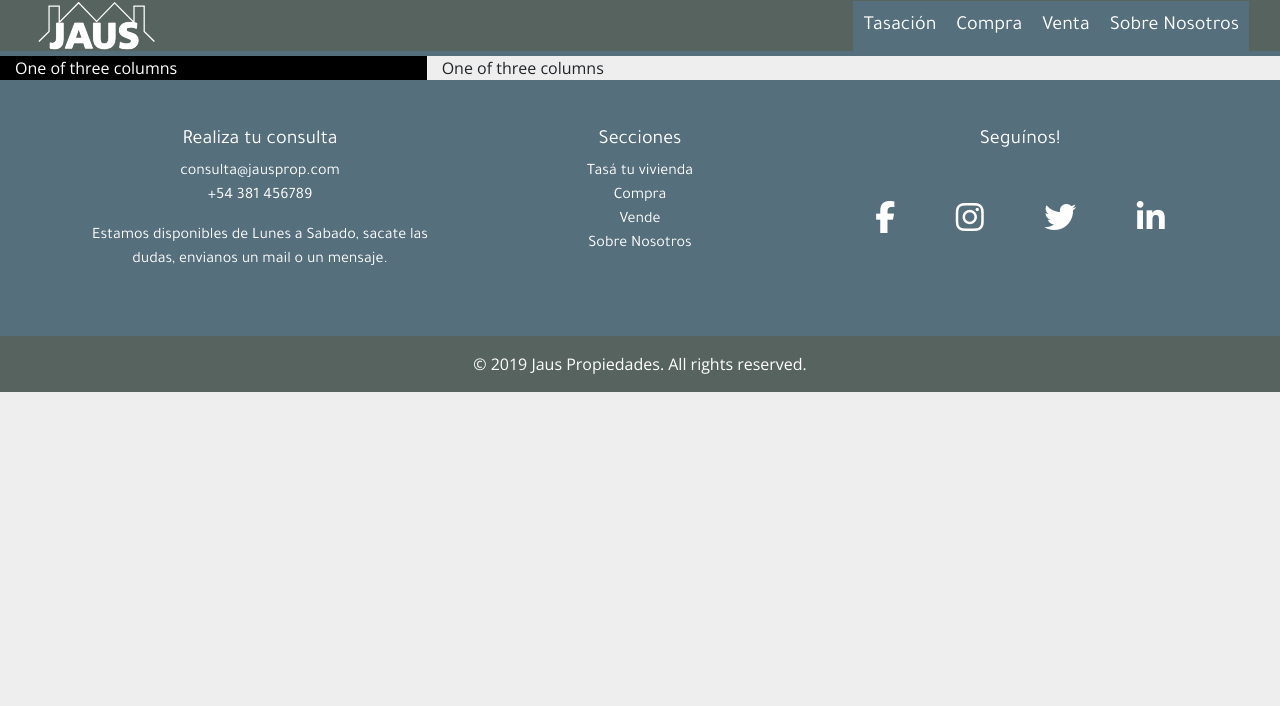
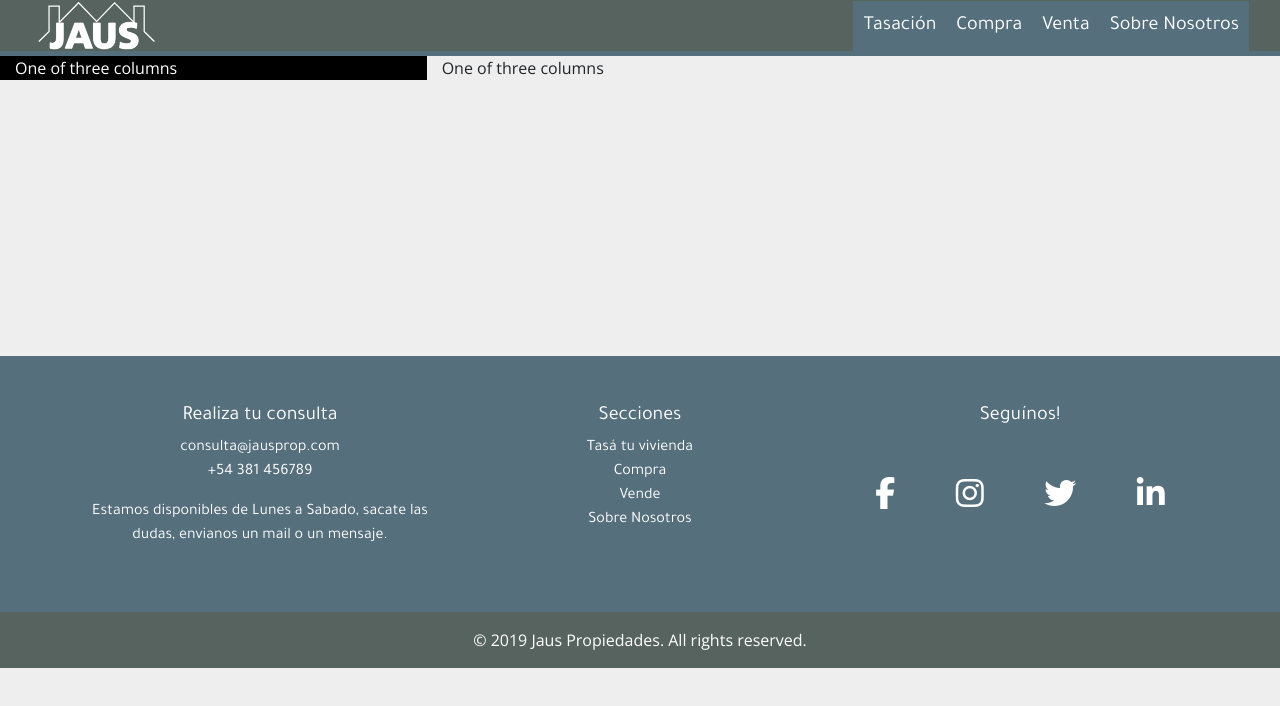
Before and after one commit to leomoyano/Jaus-Prop---Group-1, a plain HTML site: page Busqueda.html in a window 1280 px wide. Drawn offline with nearby package versions, Linux system fonts and the light colour scheme.

Commit message:
Correcciones en Busquedas Html y algo de CSS

```diff
--- a/Busqueda.html
+++ b/Busqueda.html
@@ -9,6 +9,7 @@
     <link rel="stylesheet" href="https://stackpath.bootstrapcdn.com/bootstrap/4.3.1/css/bootstrap.min.css"
         integrity="sha384-ggOyR0iXCbMQv3Xipma34MD+dH/1fQ784/j6cY/iJTQUOhcWr7x9JvoRxT2MZw1T" crossorigin="anonymous">
     <link rel="stylesheet" href="Style/Template.css">
+    <link rel="stylesheet" href="Style/busqueda.css">
 
     <link href="https://fonts.googleapis.com/css?family=Open+Sans:300,400,600,700" rel="stylesheet">
     <meta name="viewport" content="width=device-width, minimum-scale=1, initial-scale=1, user-scalable=yes">
@@ -42,7 +43,7 @@
     <!-- Fin Navbar -->
 
     <section>
-        <div class="container-fluid">
+        <div class="container-fluid contenedor-busqueda">
             <div class="row">
                 <div class="col-4" style="background-color: #000000; color: #ffffff;">
                     One of three columns
@@ -55,7 +56,6 @@
     </section>
 
     <!-- Footer-->
-    <footer>
         <div class="py-5 bg-light footer-page">
             <div class="container">
                 <div class="row">
@@ -102,7 +102,6 @@
             </div>
         </div>
 
-    </footer>
 
     <script src="https://code.jquery.com/jquery-3.3.1.slim.min.js"
         integrity="sha384-q8i/X+965DzO0rT7abK41JStQIAqVgRVzpbzo5smXKp4YfRvH+8abtTE1Pi6jizo"
--- a/Style/Busqueda.css
+++ b/Style/Busqueda.css
@@ -0,0 +1,23 @@
+@import url('https://fonts.googleapis.com/css?family=Tajawal&display=swap');
+
+*{
+	margin: 0;
+	padding: 0;
+	box-sizing: border-box;
+}
+
+:root {
+		--colorPrincipal: #57635f;
+		--colorSecundario: #566f7c;
+		--colorTerciario: #3f525c;
+		--textoSimple: 'Tajawal', sans-serif;
+}
+
+body{
+	background: #eeeeee;
+	font-family: 'Open Sans', sans-serif;
+}
+
+.contenedor-busqueda {
+    height: 300px;
+}
```
